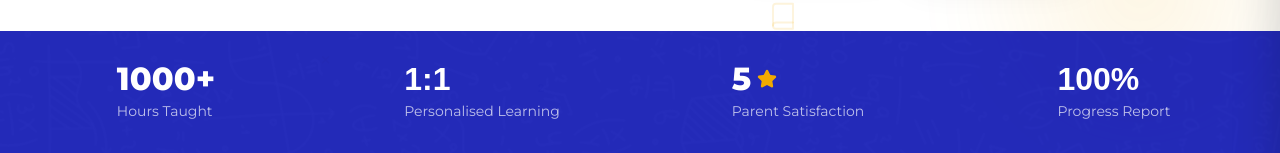
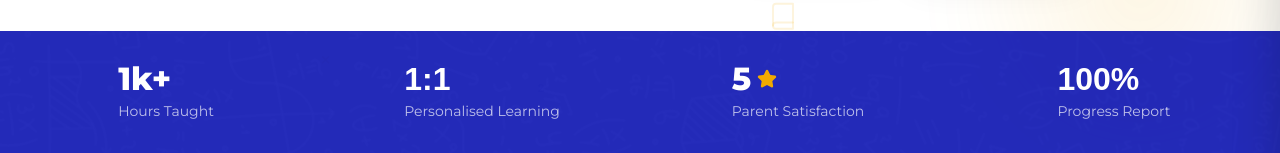
Before and after one commit to MathBridge-Academy-Global-Ltd/mathbridge-website, a Next.js app: page / in a window 1280 px wide. Shown: the part 605-758 px from the top of the page. Built offline with nearby package versions, Linux system fonts and the light colour scheme; a web font is replaced by a local one.

Commit message:
feat: add Hero component with animations and educational elements

```diff
--- a/components/home/Hero.tsx
+++ b/components/home/Hero.tsx
@@ -14,7 +14,7 @@ const fadeUp = (delay = 0) => ({
 
 /* ────────────────────────────── stats data ─────────────────────────────── */
 const stats = [
-  { value: "1000+", label: "Hours Taught" },
+  { value: "1k+", label: "Hours Taught" },
   { value: "1:1",  label: "Personalised Learning" },
   { value: "5",    label: "Parent Satisfaction", star: true },
   { value: "100%", label: "Progress Report" },
```
